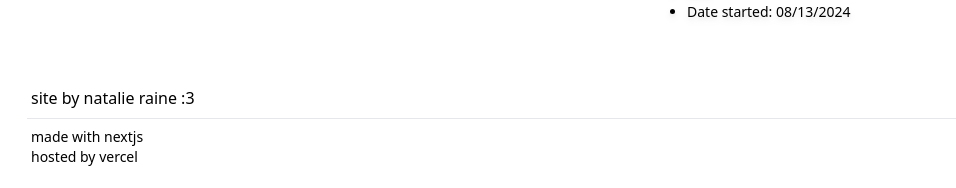
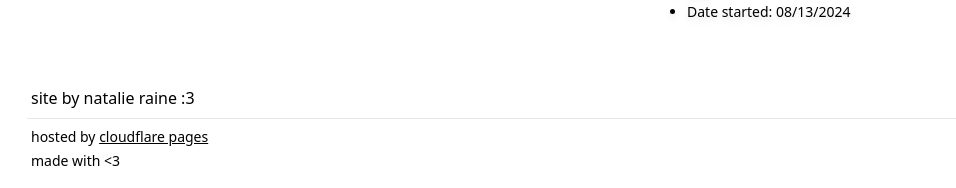
Before and after one commit to Meowcelinee/website, a Next.js app: page / in a window 1280 px wide. Shown: the part 1162-1350 px from the top of the page, without its empty margins (5-961 px from the left). Built offline with nearby package versions, Linux system fonts and the light colour scheme; what @catppuccin/tailwindcss would draw is missing.

Commit message:
improve footer

```diff
--- a/src/components/footer.tsx
+++ b/src/components/footer.tsx
@@ -1,11 +1,24 @@
+import Link from 'next/link';
+
 export default function Footer() {
     return (
         <>
-            <div className="bg-mantle mt-3 mx-5 md:py-4 md:px-3 py-3 px-2">
-                <p className="mx-1">site by natalie raine :3</p>
-                <hr className="my-2 border-overlay0" />
-                <p className="text-subtext0 text-sm mx-1">made with nextjs</p>
-                <p className="text-subtext0 text-sm mx-1">hosted by vercel</p>
+            <div className='bg-mantle mt-3 mx-5 md:py-4 md:px-3 py-3 px-2'>
+                <p className='mx-1'>site by natalie raine :3</p>
+                <hr className='my-2 border-overlay0' />
+                <p className='text-subtext0 text-sm mx-1 my-1'>
+                    hosted by{' '}
+                    <Link
+                        className='text-peach underline transition-all duration-300 hover:text-text'
+                        href='https://pages.cloudflare.com/'
+                        target='_blank'
+                    >
+                        cloudflare pages
+                    </Link>
+                </p>
+                <p className='text-subtext0 text-sm mx-1 my-1'>
+                    made with <span className='text-pink'>{`<`}3</span>
+                </p>
             </div>
         </>
     );
```
